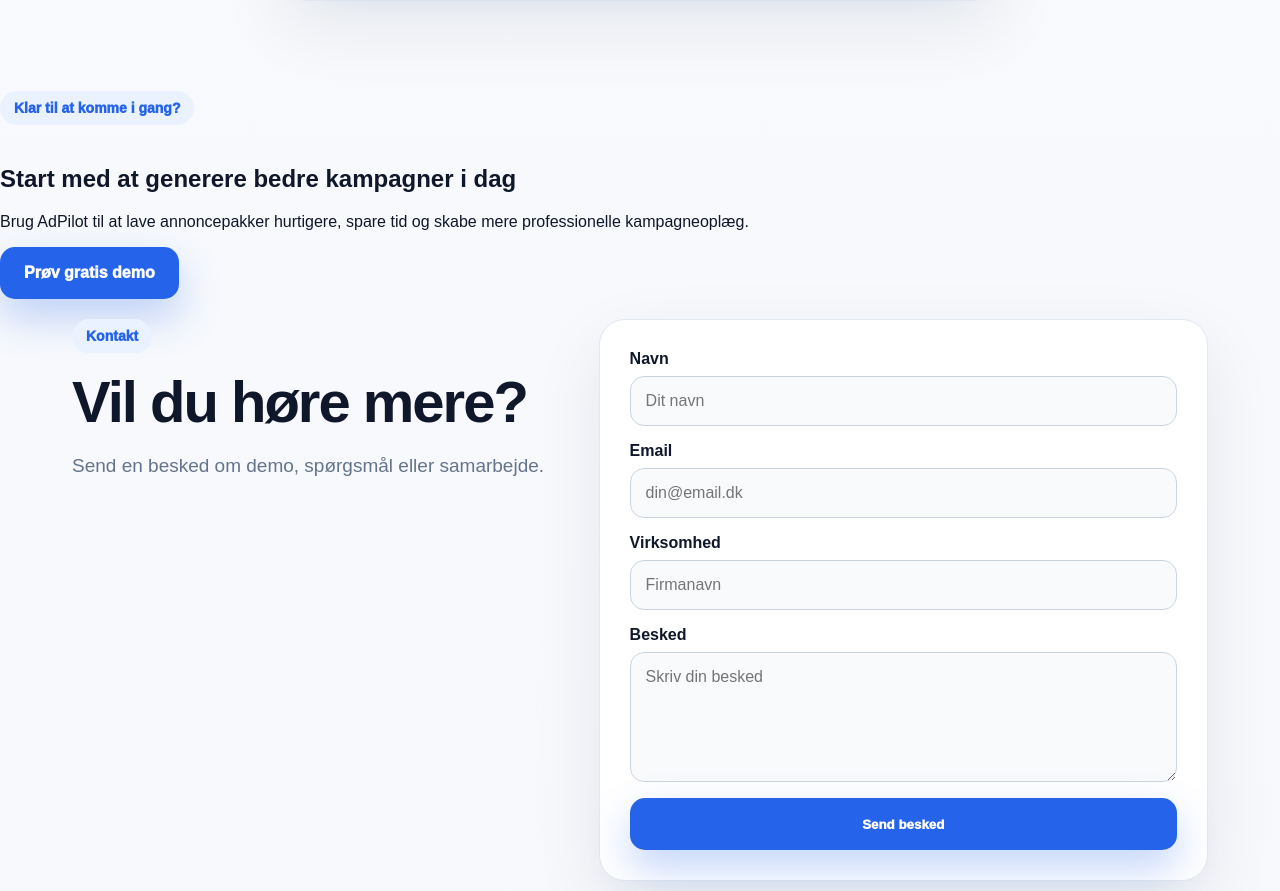
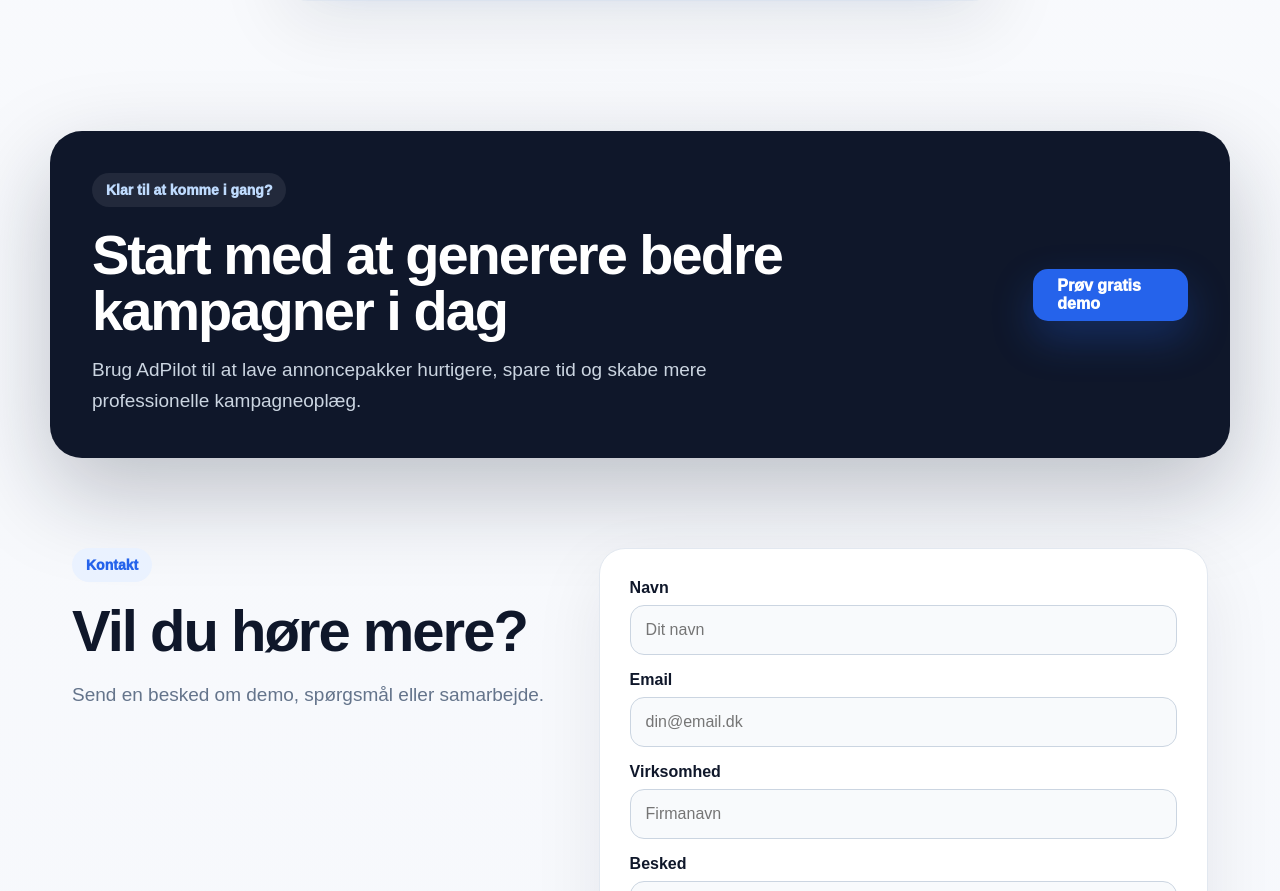
Before and after one commit to postjkhandel-ship-it/adpilot, a Next.js app: page / in a window 1280 px wide. Shown: the part 4879-5770 px from the top of the page. Built offline with nearby package versions, Linux system fonts and the light colour scheme.

Commit message:
Update globals.css

```diff
--- a/app/globals.css
+++ b/app/globals.css
@@ -598,3 +598,45 @@ a { color: inherit; text-decoration: none; }
     grid-template-columns: 1fr;
   }
 }
+.finalCta {
+  max-width: 1180px;
+  margin: 40px auto 70px;
+  padding: 42px;
+  border-radius: 32px;
+  background: #0f172a;
+  color: white;
+  display: flex;
+  justify-content: space-between;
+  align-items: center;
+  gap: 28px;
+  box-shadow: 0 34px 90px rgba(15,23,42,.25);
+}
+
+.finalCta h2 {
+  font-size: clamp(34px, 5vw, 56px);
+  line-height: 1;
+  letter-spacing: -2px;
+  margin: 0 0 16px;
+}
+
+.finalCta p {
+  color: #cbd5e1;
+  font-size: 19px;
+  line-height: 1.6;
+  margin: 0;
+  max-width: 680px;
+}
+
+.finalCta .badge {
+  background: rgba(255,255,255,.08);
+  color: #bfdbfe;
+}
+
+@media (max-width: 950px) {
+  .finalCta {
+    flex-direction: column;
+    align-items: flex-start;
+    margin-left: 22px;
+    margin-right: 22px;
+  }
+}
```
